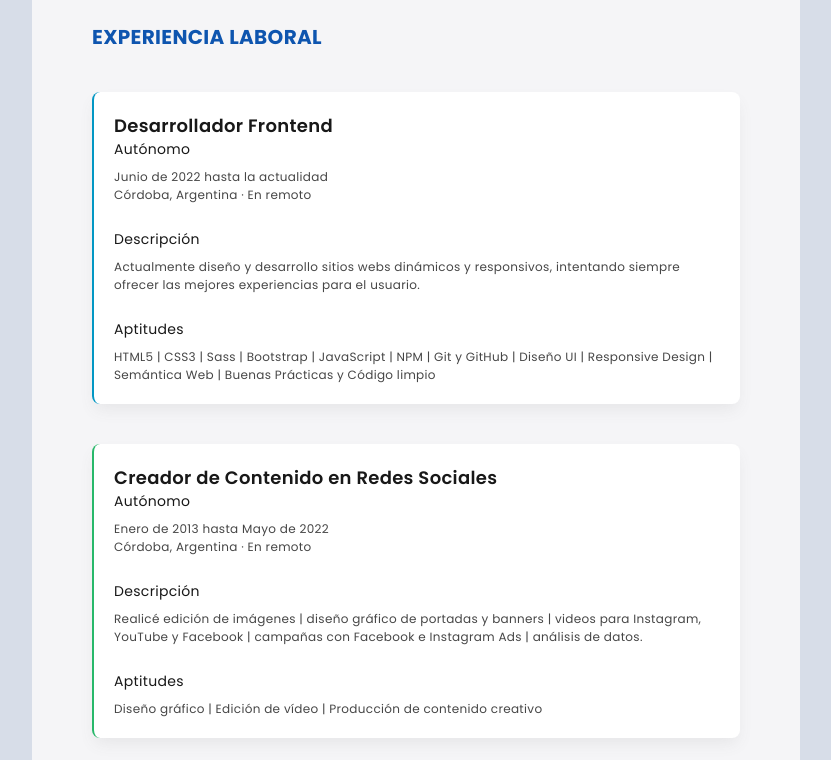
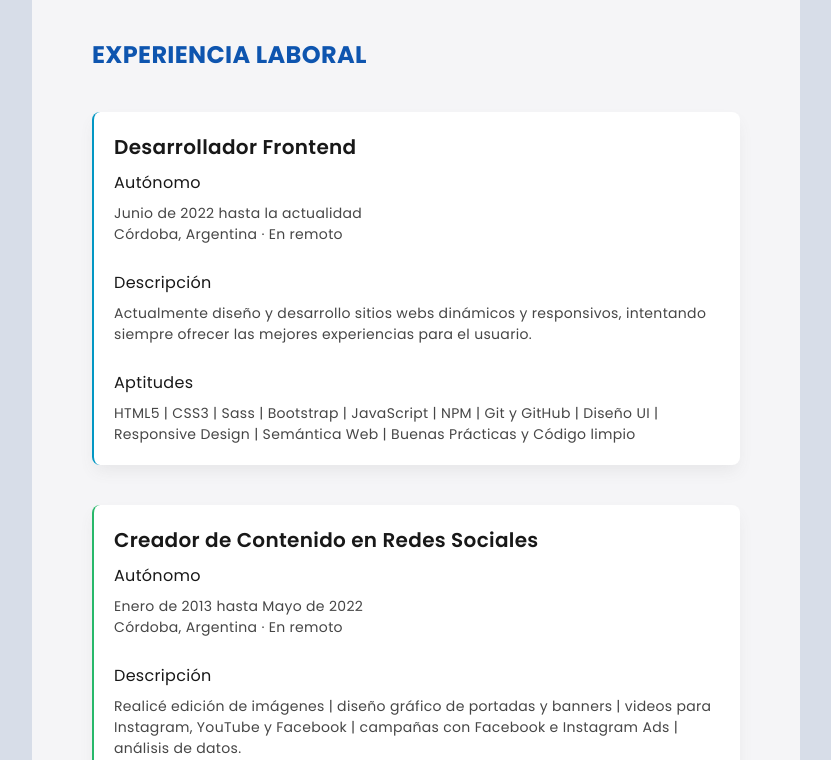
Before and after one commit to LucianoTreachi/curriculum-vitae-web, a plain HTML site: page index.html in a window 1280 px wide. Shown: the part 1259-2019 px from the top of the page, without its empty margins (224-1055 px from the left). Drawn offline with Linux system fonts and the light colour scheme.

Commit message:
Aumentar tamaños de títulos y textos

```diff
--- a/css/styles.css
+++ b/css/styles.css
@@ -31,7 +31,7 @@
   --border-bottom: rgba(240, 240, 240, 0.2);
   --box: #182029;
   --box-shadow: 0 8px 16px -3px #18202950;
-  --paragraph-weight: 300;
+  --paragraph-weight: 400;
 }
 
 * {
@@ -57,7 +57,6 @@ h4 {
 }
 
 p {
-  font-size: 1rem;
   font-weight: var(--paragraph-weight);
   color: var(--black);
   opacity: 0.8;
@@ -81,7 +80,7 @@ button:hover {
 }
 
 .title-section {
-  font-size: 1.25rem;
+  font-size: 1.5rem;
   font-weight: 700;
   color: var(--accent);
   text-transform: uppercase;
@@ -377,21 +376,22 @@ header .image img {
 }
 
 .section4 .box .info h3 {
-  font-size: 1.125rem;
+  font-size: 1.25rem;
   font-weight: 600;
   color: var(--black);
   width: 90%;
+  margin-bottom: 0.5rem;
 }
 
 .section4 .box .info h4 {
-  font-size: 0.875rem;
+  font-size: 1rem;
   font-weight: 400;
   color: var(--black);
   margin-bottom: 0.5rem;
 }
 
 .section4 .box .info p {
-  font-size: 0.75rem;
+  font-size: 0.875rem;
 }
 
 #education .container {
```
